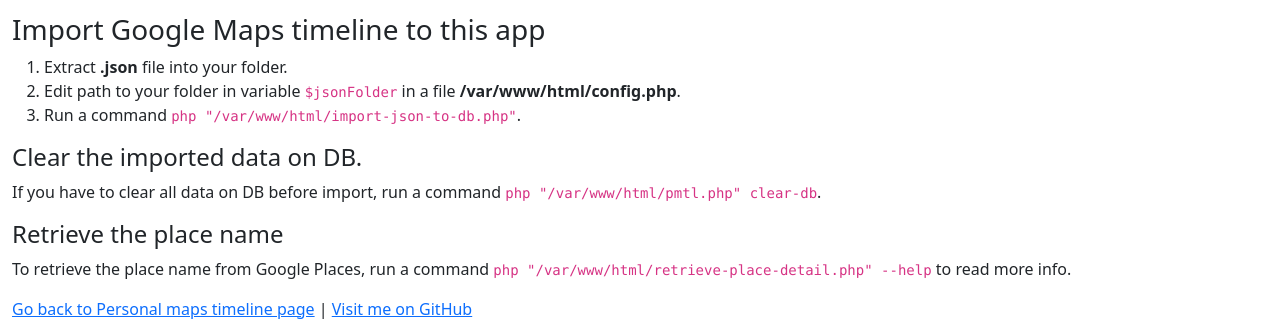
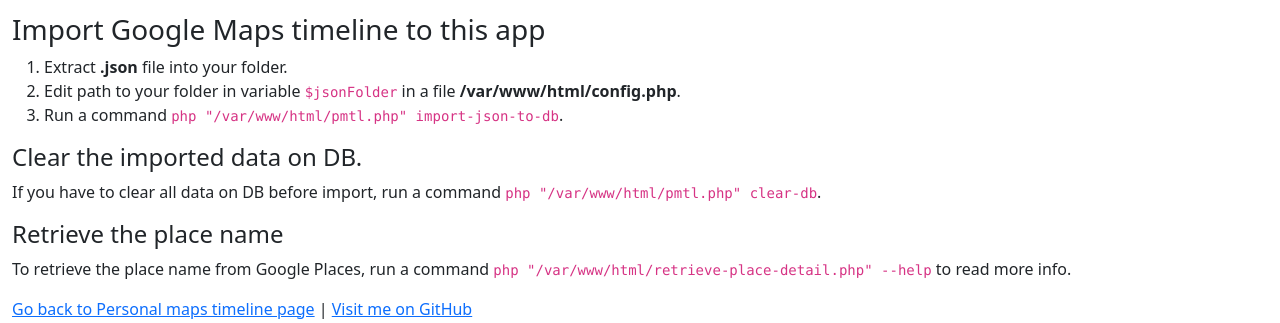
Before and after one commit to Rundiz/personal-maps-timeline, a PHP site: page /help.php in a window 1280 px wide. Shown: the part 153-476 px from the top of the page. Run offline with PHP 8.4, Linux system fonts and the light colour scheme; a stand-in replaces the project's code that opens the database connection; some libraries are stand-ins or nearby versions.

Commit message:
Update help page to use current CLI on import.

```diff
--- a/help.php
+++ b/help.php
@@ -26,7 +26,7 @@ include 'HTTP/common/html-head.php';
                     <ol>
                         <li>Extract <strong>.json</strong> file into your folder.</li>
                         <li>Edit path to your folder in variable <code>$jsonFolder</code> in a file <strong><?php echo __DIR__ . DIRECTORY_SEPARATOR; ?>config.php</strong>.</li>
-                        <li>Run a command <code>php &quot;<?php echo __DIR__ . DIRECTORY_SEPARATOR; ?>import-json-to-db.php&quot;</code>.</li>
+                        <li>Run a command <code>php &quot;<?php echo __DIR__ . DIRECTORY_SEPARATOR; ?>pmtl.php&quot; import-json-to-db</code>.</li>
                     </ol>
                     <h4>Clear the imported data on DB.</h4>
                     <p>
```
